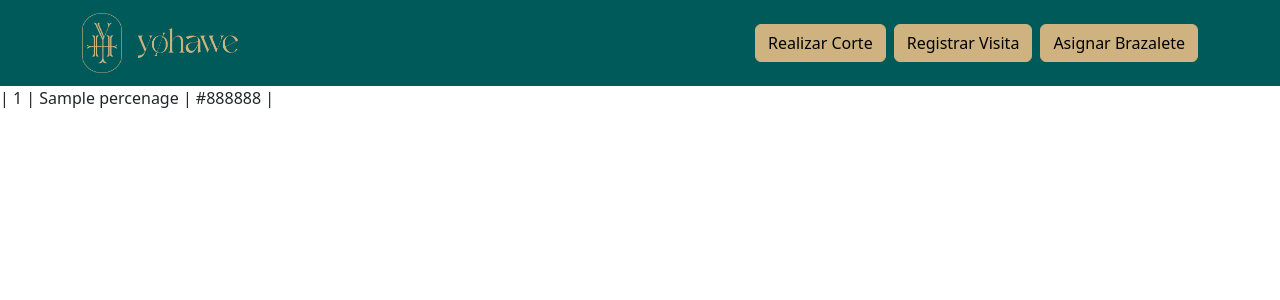
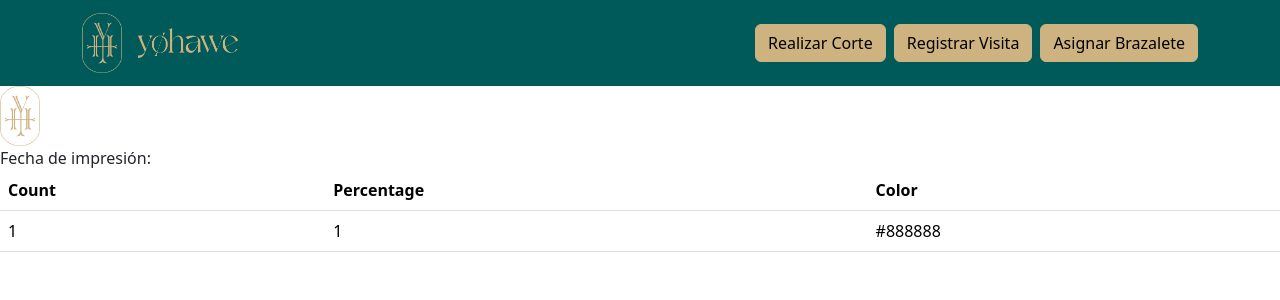
Before and after one commit to DanielAlegriaLino/pulseras_register, a Django app: template ProjectComunadesExtranjeras/AppResgistro/templates/corte.html in a window 1280 px wide. Shown: the top 300 px of the page. Run offline with Django 5.2, Linux system fonts and the light colour scheme; the template is opened without the code that fills it: most values are stand-ins (such as "Sample title", 1, 10 or a date in 2020); some libraries are stand-ins or nearby versions.

Commit message:
Create a pie graphic and a table for the data

```diff
--- a/ProjectComunadesExtranjeras/AppResgistro/templates/corte.html
+++ b/ProjectComunadesExtranjeras/AppResgistro/templates/corte.html
@@ -2,7 +2,7 @@
 {% load static %}
 
 {% block styles %}
-
+    <link rel="stylesheet" href="{% static 'styles/corte.css' %}">
 {% endblock %}
 
 {% block title %}
@@ -10,11 +10,40 @@
 {% endblock %}
 
 {% block content %}
-    {% for count, percenage, color in counts_percentages_colors %}
-        <p> | {{ count }} | {{ percenage }} | {{ color }} |</p>
-    {% endfor %}
+<body>
+    <img src="{% static 'img/Icono.webp' %}" class="me-3 print-header-img" width="40" height="60" alt="Logo">
+
+    <div class="print-info">
+        <div>Fecha de impresión: <span id="printDate"></span></div>
+    </div>
+
+    <table class="table">
+        <thead>
+            <tr>
+                <th scope="col">Count</th>
+                <th scope="col">Percentage</th>
+                <th scope="col">Color</th>
+            </tr>
+        </thead>
+        <tbody>
+            {% for count, percentage, color in counts_percentages_colors %}
+                <tr>
+                    <td>{{ count }}</td>
+                    <td>{{ percentage }}</td>
+                    <td>{{ color }}</td>
+                </tr>
+            {% endfor %}
+        </tbody>
+    </table>
+
+    <div class="container-chart mt-5">
+        <canvas id="PieChart"></canvas>
+    </div>
+</body>
 {% endblock %}
 
 {% block scripts %}
     <script src="https://cdn.jsdelivr.net/npm/bootstrap@5.0.0/dist/js/bootstrap.bundle.min.js"></script>
+    <script src="https://cdnjs.cloudflare.com/ajax/libs/Chart.js/3.7.0/chart.min.js"></script>
+    <script src="{% static 'js/corte.js' %}"></script>
 {% endblock %}
```
